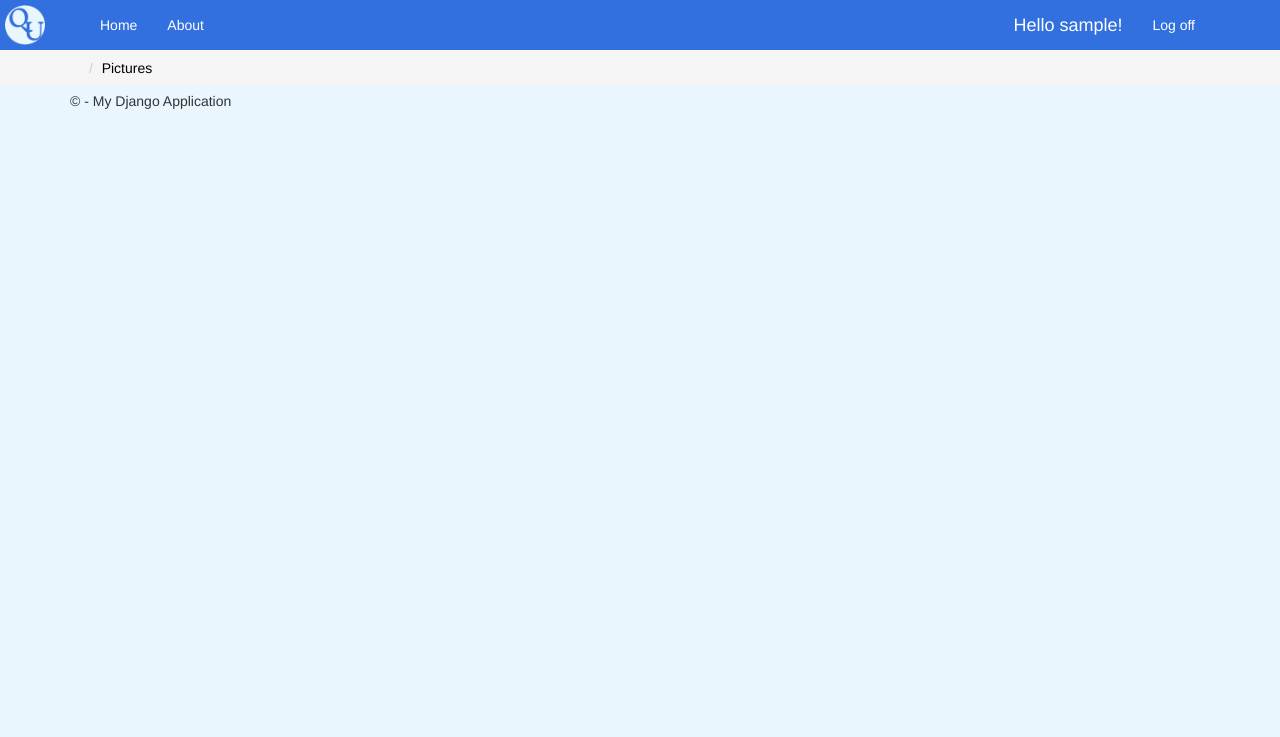
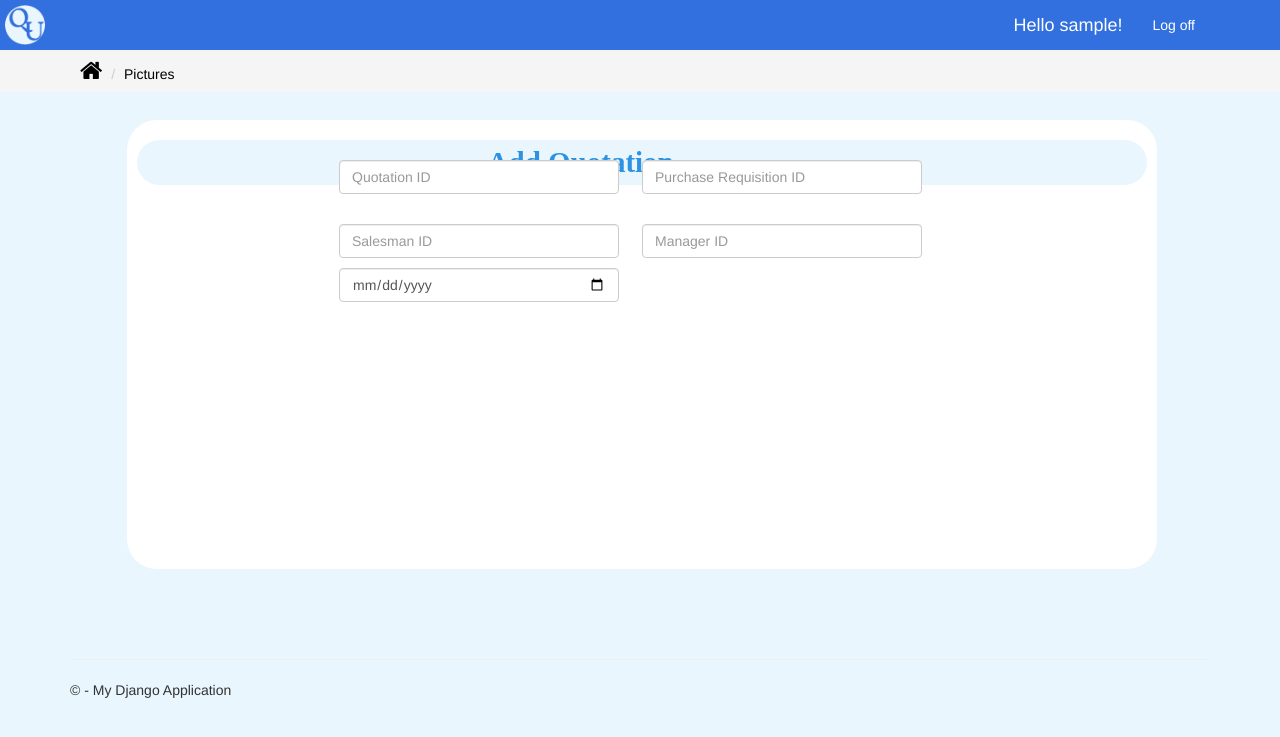
Before and after one commit to RockSolidSoln/Quotation-System, a Django app: page /add_quotation/ in a window 1280 px wide. Shown: the top 737 px of the page. Run offline with Django 4.2, Linux system fonts and the light colour scheme; the visitor is signed in with stand-in values (Sample User, id 1); some libraries are stand-ins or nearby versions.

```diff
--- /dev/null
+++ b/quotation_system/project/static/app/content/quotation.css
@@ -0,0 +1,80 @@
+#sidebar a:hover{
+    font-weight: bold;
+    text-decoration: underline;
+}
+#main{
+    position: relative;
+    width: 1030px;
+    height: 449px;
+    left: 5%;
+    top: 70px;
+    background: #FFFFFF;
+    border-radius: 30px;
+    margin-bottom: 160px;
+}
+#header{
+    position: absolute;
+    width: 1010px;
+    height: 45px;
+    align-items: center;
+    text-align: center;
+    background: #E9F6FE;
+    border-radius: 30px;
+    left: 10px;
+}
+#header  h2{
+    position: absolute;
+    width: 746px;
+    height: 45px;
+    font-family: 'Inknut Antiqua';
+    font-style: normal;
+    font-weight: 700;
+    font-size: 29px;
+    line-height: 10px;
+    color: #2D92E2;
+    left: 7%;
+    top:-3px;
+}
+
+form {
+  width: 60%;
+  margin: 0 auto;
+  /* margin-top: 50px; */
+
+}
+
+.form-row {
+  padding-top: 20px;
+  margin-bottom: 1rem;
+  position: relative;
+}
+
+.form-control {
+  width: 100%;
+  padding: 0.375rem 0.75rem;
+  font-size: 1rem;
+  line-height: 1.5;
+  color: #495057;
+  background-color: #fff;
+  background-clip: padding-box;
+  border: 1px solid #ced4da;
+  border-radius: 0.25rem;
+  transition: border-color 0.15s ease-in-out, box-shadow 0.15s ease-in-out;
+}
+
+.form-control:focus {
+  color: #495057;
+  background-color: #fff;
+  border-color: #80bdff;
+  outline: 0;
+  box-shadow: 0 0 0 0.2rem rgba(0, 123, 255, 0.25);
+}
+
+.form-row {
+  display: flex;
+  align-items: center;
+}
+
+.col {
+  flex: 1;
+}
--- a/quotation_system/project/templates/app/dashboard.html
+++ b/quotation_system/project/templates/app/dashboard.html
@@ -54,10 +54,6 @@
         </a>
     {% endif %}
 
-
-
-
-
  </div>
 
   <div id="main">
--- a/quotation_system/project/templates/app/layout.html
+++ b/quotation_system/project/templates/app/layout.html
@@ -26,23 +26,27 @@
                     height="40"></a>
             </div>
             <div class="navbar-collapse collapse">
+                {% if user.is_authenticated %}
+                {% else %}
                 <ul class="nav navbar-nav">
                     <li><a style="color: white;" href="{% url 'home' %}">Home</a></li>
                     <li><a style="color: white;" href="{% url 'about' %}">About</a></li>
                 </ul>
+                {% endif %}
                 {% include 'registration/loginpartial.html' %}
             </div>
         </div>
+        <div >
             {% if user.is_authenticated %}
-
             <ul class="breadcrumb" style="padding-left: 80px; border-radius:0px;" >
-
-            <li><a style="color: black;" href="#">
+                <li>
+                    <a style="color: black;" href="/dashboard">
                         <i class="fa fa-home" style="font-size:24px"></i>
                     </a></li>
                 <li><a style="color: black;" href="#">Pictures</a></li>
             </ul>
             {% endif %}
+        </div>
     </div>
 
     <div class="container body-content">
--- a/quotation_system/project/templates/salesman/addQuotation.html
+++ b/quotation_system/project/templates/salesman/addQuotation.html
@@ -1,7 +1,49 @@
 {% extends "../app/layout.html" %}
 
 {% block content %}
-    <div>
+<head>
+   {% load static %}
+    <link rel="stylesheet" href="{% static 'app/content/quotation.css' %}">
+    <link rel="stylesheet" type="text/css" href="{% static 'app/content/bootstrap.min.css' %}" />
+    <link rel="stylesheet" type="text/css" href="{% static 'app/content/site.css' %}" />
+    <script src="{% static 'app/scripts/modernizr-2.6.2.js' %}"></script>
+    <link rel="stylesheet"href="https://cdnjs.cloudflare.com/ajax/libs/font-awesome/4.7.0/css/font-awesome.min.css">
+</head>
+
+  <div id="main">
+    <br/>
+    <div id="header">
+        <h2>Add Quotation</h2>
+        <form>
+            <div class="form-row">
+                <div class="col">
+                    <input type="text" class="form-control" placeholder="Quotation ID">
+                </div>
+                <div class="col">
+                    <input type="text" class="form-control" placeholder="Purchase Requisition ID">
+                </div>
+            </div>
+            <div class="form-row">
+                <div class="col">
+                  <input type="text" class="form-control" placeholder="Salesman ID">
+                </div>
+                <div class="col">
+                  <input type="text" class="form-control" placeholder="Manager ID">
+                </div>
+              </div>
+            <div>
+                <div class="col">
+                    <input type="date" class="form-control" placeholder="Salesman ID">
+                </div>
+            </div>
+        </form>
 
     </div>
+    <br/>
+
+</div>
+<script src="{% static 'app/scripts/jquery-1.10.2.js' %}"></script>
+<script src="{% static 'app/scripts/bootstrap.js' %}"></script>
+<script src="{% static 'app/scripts/respond.js' %}"></script>
+
 {% endblock %}
--- a/quotation_system/project/views.py
+++ b/quotation_system/project/views.py
@@ -69,30 +69,30 @@ def dashboard(request):
     role = request.user.groups.get()
     print(role)
 
-    mydata= Salesman.objects.all().values()
-
-    print(mydata)
     is_salesman = request.user.groups.filter(name='Salesman').exists()
     is_customer = request.user.groups.filter(name='Customer').exists()
+    is_finance_officer = request.user.groups.filter(name='Finance Officer').exists()
+    is_manager = request.user.groups.filter(name='Manager').exists()
+
     if(is_salesman == True):
         mydata = Salesman.objects.values_list('salesman_id')
-    if(request.user.groups.filter(name='Customer').exists() == True):
+    if(is_customer == True):
         mydata = Customer.objects.values_list('customer_id')
-    if(request.user.groups.filter(name='Manager').exists() == True):
+    if(is_finance_officer == True):
         mydata = Manager.objects.values_list('manager_id')
-    if(request.user.groups.filter(name='FinanceOfficer').exists() == True):
+    if(is_finance_officer == True):
         mydata = FinanceOfficer.objects.values_list('finance_officer_id')
 
     print(mydata)
-
     context = {
             'sys_id': mydata,
             'salesman': is_salesman,
             'customer': is_customer,
-            'role': request.user.groups.get(),
-            'year':datetime.now().year,
+            'finance_officer': is_finance_officer,
+            'manager': is_manager,
+            'role': role,
         }
-    context['user'] = request.user
+    # context['user'] = request.user
     print(context)
 
     return render(request,'app/dashboard.html',context)
--- a/quotation_system/quotation_system/urls.py
+++ b/quotation_system/quotation_system/urls.py
@@ -37,6 +37,6 @@ urlpatterns = [
     path('view-purchase-requisition/', views.view_purchase_requisition, name='view_purchase_requisition'),
     path('view_quotation/', views.view_quotation, name='view_quotation'),
     path('add_quotation/', views.add_quotation, name='add_quotation'),
-    path('view_one_quotation/', views.view_one_quotation, name='add_quotation'),
-    path('view_one_PR/', views.view_one_PR, name='add_quotation'),
+    path('view_one_quotation/', views.view_one_quotation, name='view_one_quotation'),
+    path('view_one_PR/', views.view_one_PR, name='view_one_PR'),
 ]
```
Also changed, not shown: quotation_system/project/templates/app/menu.html (deleted, +0 -51 lines), quotation_system/project/templates/app/sidebar.html (added, +57 -0 lines). Lines whose indentation alone changed are shown as unchanged.
